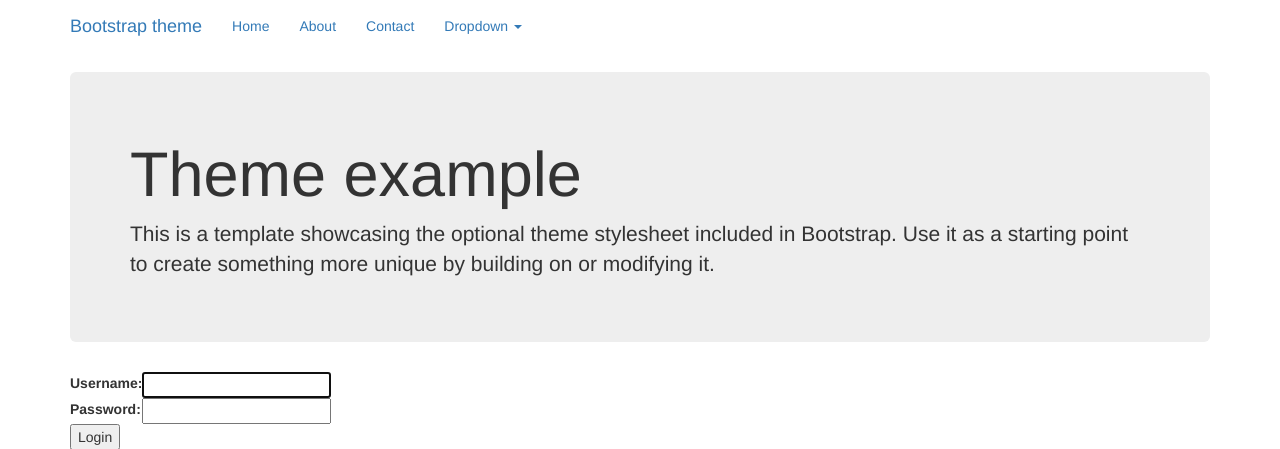
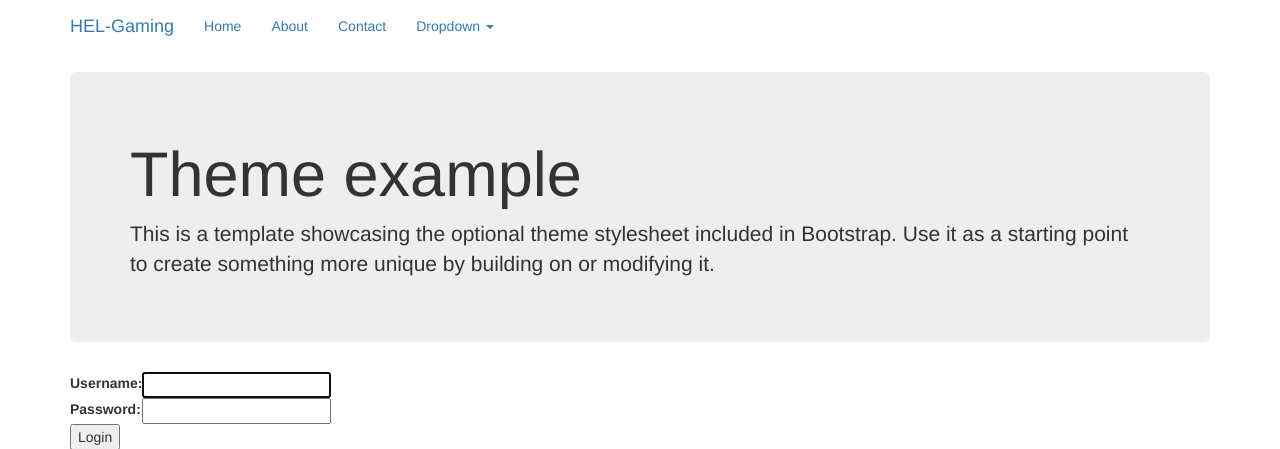
Before and after one commit to n2o/django-skeleton, a Django app: page /account/ in a window 1280 px wide. Shown: the top 449 px of the page. Run offline with Django 3.2, Linux system fonts and the light colour scheme; some libraries are stand-ins or nearby versions.

Commit message:
Reformat code

```diff
--- a/templates/base.html
+++ b/templates/base.html
@@ -40,7 +40,7 @@
             <span class="icon-bar"></span>
             <span class="icon-bar"></span>
           </button>
-          <a class="navbar-brand" href="#">Bootstrap theme</a>
+          <a class="navbar-brand" href="/">HEL-Gaming</a>
         </div>
         <div id="navbar" class="navbar-collapse collapse">
           <ul class="nav navbar-nav">
```
Also changed, not shown: login/views.py (+6 -6 lines).
